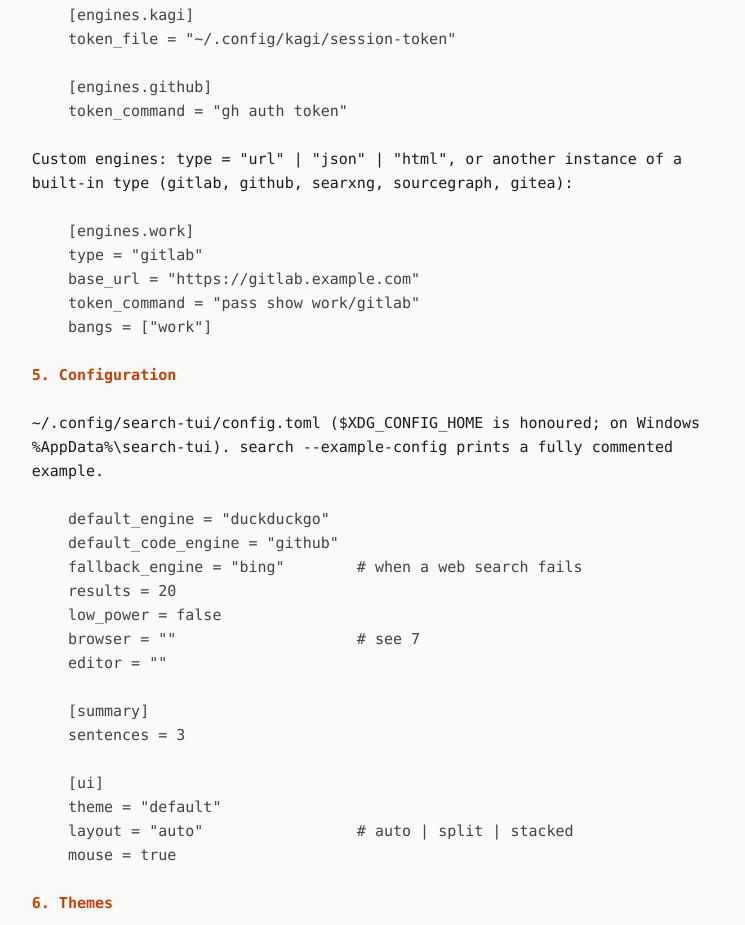
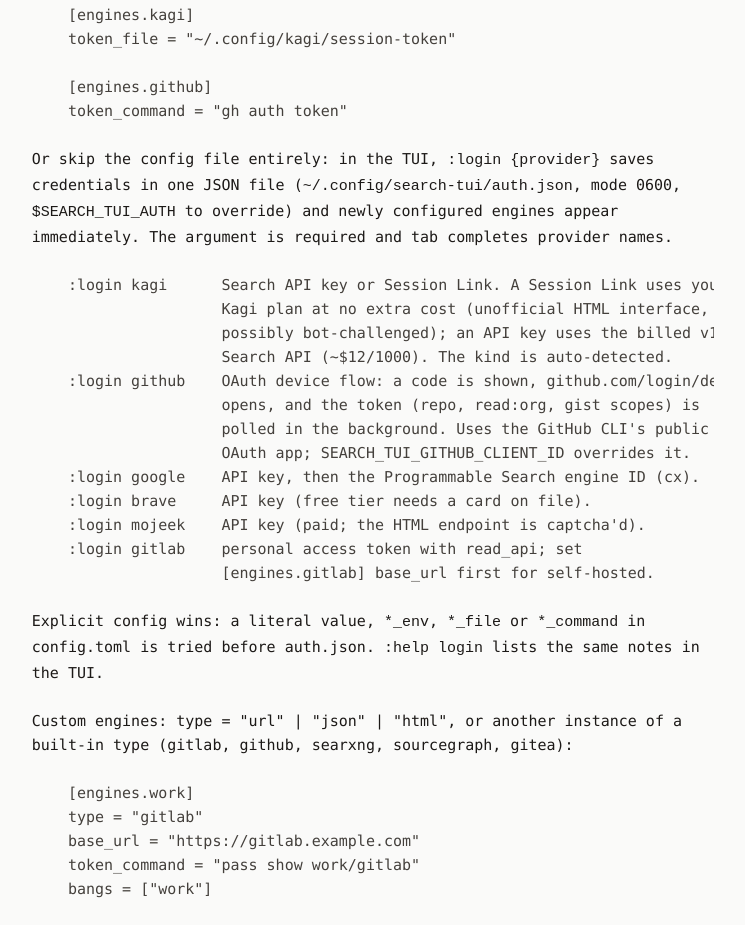
Before and after one commit to heywoodlh/search-tui, a plain HTML site: page pr-preview/pr-3/docs/index.html in a window 1280 px wide. Shown: the part 3042-3967 px from the top of the page, without its empty margins (267-1012 px from the left). Drawn offline with Linux system fonts and the light colour scheme.

Commit message:
Deploy preview for PR 3 🛫

```diff
--- a/pr-preview/pr-3/docs/index.html
+++ b/pr-preview/pr-3/docs/index.html
@@ -141,6 +141,24 @@ Engines that need configuration are hidden until it is set; their bangs open the
     [engines.github]
     token_command = "gh auth token"</pre>
 
+Or skip the config file entirely: in the TUI, <code>:login {provider}</code> saves credentials in one JSON file (<code>~/.config/search-tui/auth.json</code>, mode 0600, <code>$SEARCH_TUI_AUTH</code> to override) and newly configured engines appear immediately. The argument is required and tab completes provider names.
+
+<pre>    :login kagi      Search API key or Session Link. A Session Link uses your
+                     Kagi plan at no extra cost (unofficial HTML interface,
+                     possibly bot-challenged); an API key uses the billed v1
+                     Search API (~$12/1000). The kind is auto-detected.
+    :login github    OAuth device flow: a code is shown, github.com/login/device
+                     opens, and the token (repo, read:org, gist scopes) is
+                     polled in the background. Uses the GitHub CLI's public
+                     OAuth app; SEARCH_TUI_GITHUB_CLIENT_ID overrides it.
+    :login google    API key, then the Programmable Search engine ID (cx).
+    :login brave     API key (free tier needs a card on file).
+    :login mojeek    API key (paid; the HTML endpoint is captcha'd).
+    :login gitlab    personal access token with read_api; set
+                     [engines.gitlab] base_url first for self-hosted.</pre>
+
+Explicit config wins: a literal value, <code>*_env</code>, <code>*_file</code> or <code>*_command</code> in config.toml is tried before auth.json. <code>:help login</code> lists the same notes in the TUI.
+
 Custom engines: type = "url" | "json" | "html", or another instance of a built-in type (gitlab, github, searxng, sourcegraph, gitea):
 
 <pre>    [engines.work]
```
Also changed, not shown: pr-preview/pr-3/docs.txt, 2 other files.
